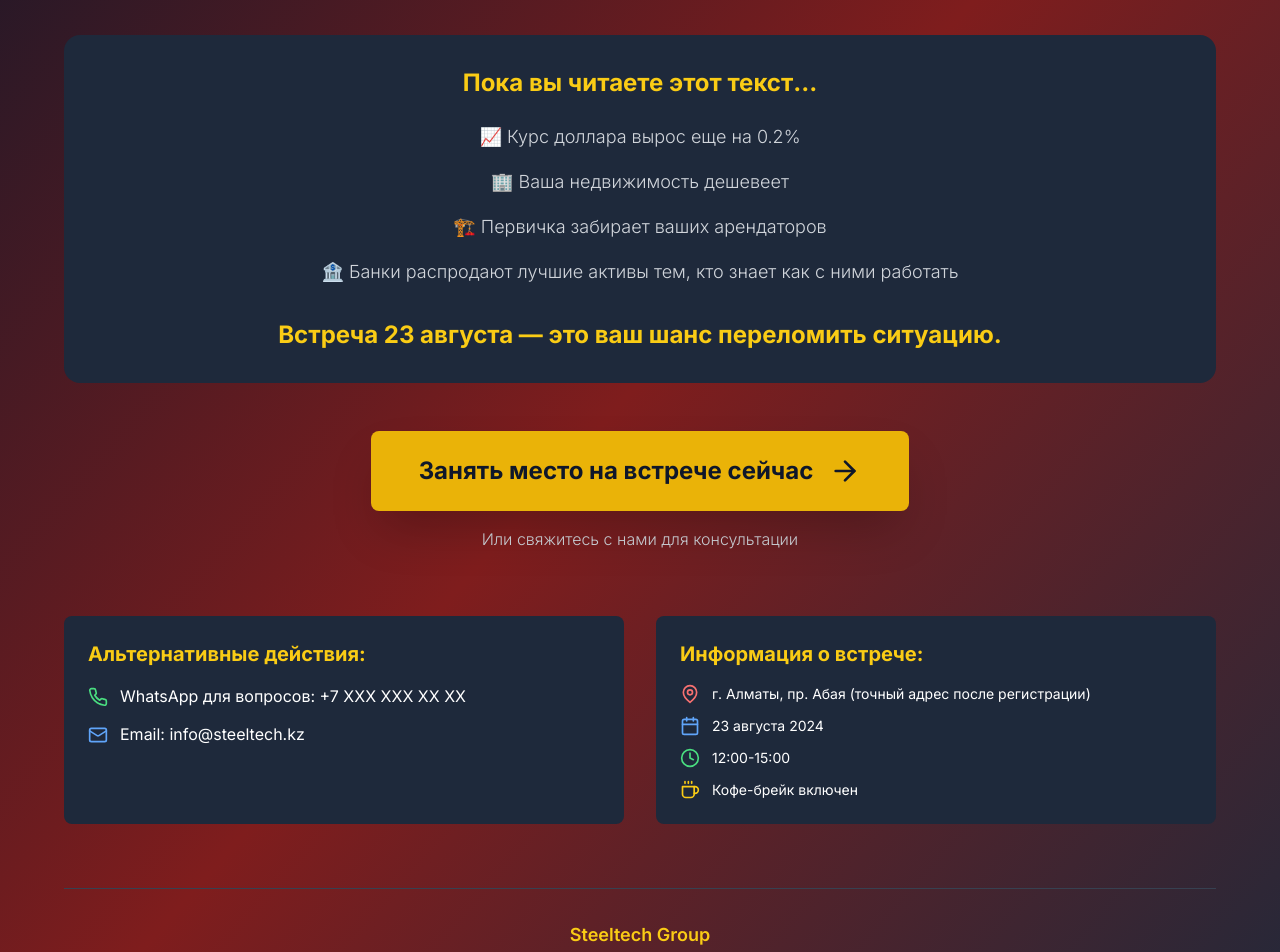
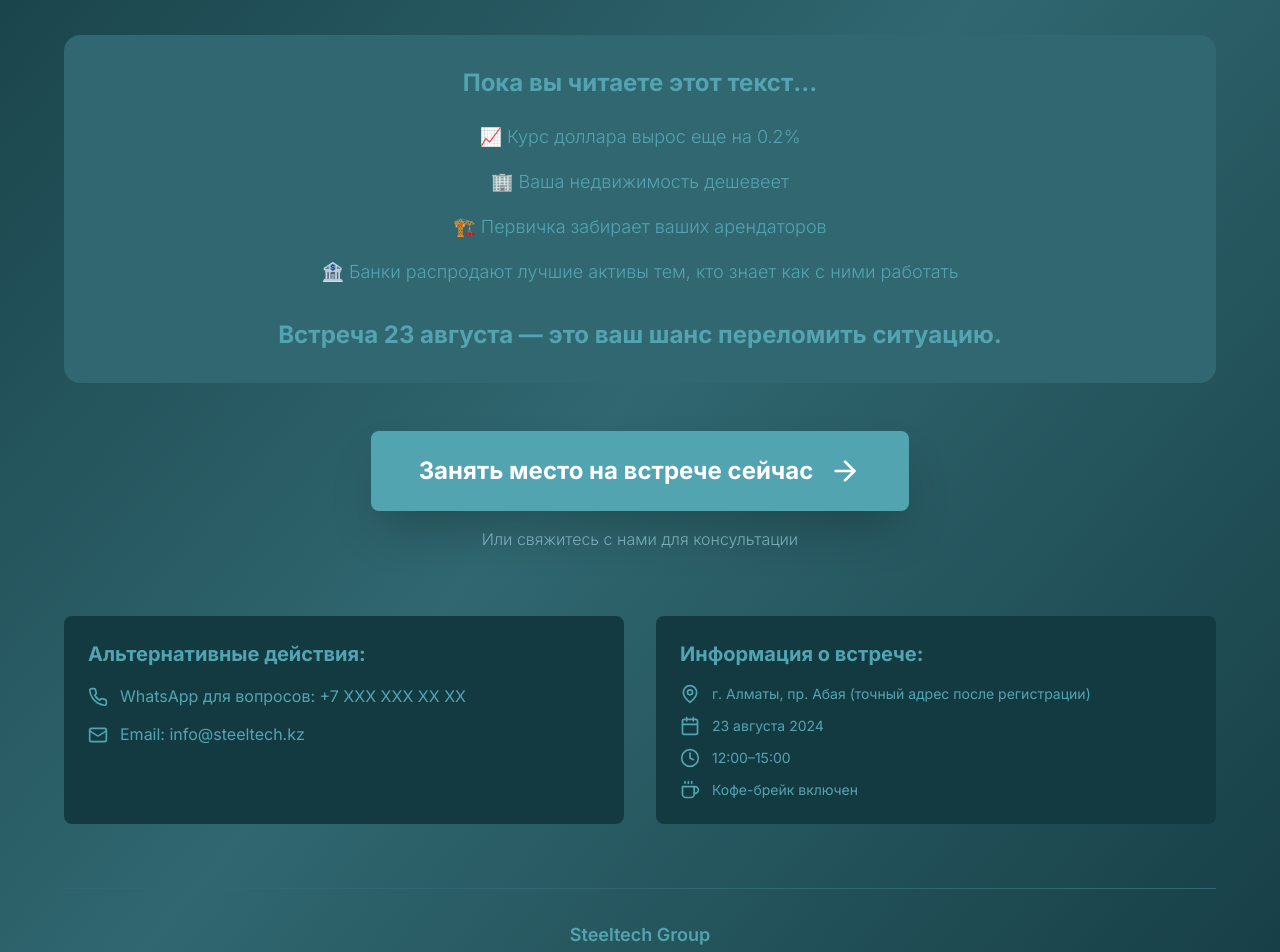
Before and after one commit to Danial992/landing, a React (Vite) app: page / in a window 1280 px wide. Shown: the part 10220-11172 px from the top of the page. Built offline with nearby package versions, Linux system fonts and the light colour scheme.

Commit message:
Update FinalCTA.tsx

```diff
--- a/src/components/FinalCTA.tsx
+++ b/src/components/FinalCTA.tsx
@@ -1,86 +1,94 @@
 import React from 'react';
-import { ArrowRight, Phone, Mail, MapPin, Calendar, Clock, Coffee } from 'lucide-react';
+import {
+  ArrowRight,
+  Phone,
+  Mail,
+  MapPin,
+  Calendar,
+  Clock,
+  Coffee,
+} from 'lucide-react';
 
 const FinalCTA: React.FC = () => {
   return (
-    <section className="py-20 px-6 bg-gradient-to-br from-slate-900 via-red-900 to-slate-800 text-white">
+    <section className="py-20 px-6 bg-gradient-to-br from-[#143A41] via-[#306770] to-[#143A41] text-white">
       <div className="max-w-6xl mx-auto">
         <div className="text-center mb-16">
           <h2 className="text-4xl lg:text-6xl font-bold mb-8 leading-tight">
-            23 августа вы либо <span className="text-yellow-400">начнете зарабатывать</span> на реконструкции,
+            23 августа вы либо <span className="text-[#53A4B1]">начнете зарабатывать</span> на реконструкции,
             <br />
-            либо продолжите <span className="text-red-400">терять деньги</span> на инфляции
+            либо продолжите <span className="text-[#38747E]">терять деньги</span> на инфляции
           </h2>
         </div>
 
-        <div className="bg-slate-800 rounded-2xl p-8 mb-12">
-          <h3 className="text-2xl font-bold text-center mb-6 text-yellow-400">
+        <div className="bg-[#306770] rounded-2xl p-8 mb-12">
+          <h3 className="text-2xl font-bold text-center mb-6 text-[#53A4B1]">
             Пока вы читаете этот текст...
           </h3>
-          <div className="space-y-4 text-lg text-gray-300 text-center max-w-4xl mx-auto">
+          <div className="space-y-4 text-lg text-[#53A4B1] text-center max-w-4xl mx-auto">
             <p>📈 Курс доллара вырос еще на 0.2%</p>
             <p>🏢 Ваша недвижимость дешевеет</p>
             <p>🏗️ Первичка забирает ваших арендаторов</p>
             <p>🏦 Банки распродают лучшие активы тем, кто знает как с ними работать</p>
           </div>
           <div className="text-center mt-8">
-            <p className="text-2xl font-bold text-yellow-400">
+            <p className="text-2xl font-bold text-[#53A4B1]">
               Встреча 23 августа — это ваш шанс переломить ситуацию.
             </p>
           </div>
         </div>
 
         <div className="text-center mb-16">
-          <button className="bg-yellow-500 hover:bg-yellow-400 text-slate-900 font-bold py-6 px-12 rounded-lg text-2xl transition-all transform hover:scale-105 inline-flex items-center space-x-4 shadow-2xl">
+          <button className="bg-[#53A4B1] hover:bg-[#38747E] text-white font-bold py-6 px-12 rounded-lg text-2xl transition-all transform hover:scale-105 inline-flex items-center space-x-4 shadow-2xl">
             <span>Занять место на встрече сейчас</span>
             <ArrowRight className="w-8 h-8" />
           </button>
-          <p className="text-gray-300 mt-4">
+          <p className="text-[#83b7c2] mt-4">
             Или свяжитесь с нами для консультации
           </p>
         </div>
 
         <div className="grid md:grid-cols-2 gap-8 mb-16">
-          <div className="bg-slate-800 rounded-lg p-6">
-            <h4 className="text-xl font-bold mb-4 text-yellow-400">Альтернативные действия:</h4>
-            <div className="space-y-3">
+          <div className="bg-[#143A41] rounded-lg p-6">
+            <h4 className="text-xl font-bold mb-4 text-[#53A4B1]">Альтернативные действия:</h4>
+            <div className="space-y-3 text-[#53A4B1]">
               <div className="flex items-center space-x-3">
-                <Phone className="w-5 h-5 text-green-400" />
+                <Phone className="w-5 h-5 text-[#53A4B1]" />
                 <span>WhatsApp для вопросов: +7 XXX XXX XX XX</span>
               </div>
               <div className="flex items-center space-x-3">
-                <Mail className="w-5 h-5 text-blue-400" />
+                <Mail className="w-5 h-5 text-[#53A4B1]" />
                 <span>Email: info@steeltech.kz</span>
               </div>
             </div>
           </div>
 
-          <div className="bg-slate-800 rounded-lg p-6">
-            <h4 className="text-xl font-bold mb-4 text-yellow-400">Информация о встрече:</h4>
-            <div className="space-y-3 text-sm">
+          <div className="bg-[#143A41] rounded-lg p-6">
+            <h4 className="text-xl font-bold mb-4 text-[#53A4B1]">Информация о встрече:</h4>
+            <div className="space-y-3 text-sm text-[#53A4B1]">
               <div className="flex items-center space-x-3">
-                <MapPin className="w-5 h-5 text-red-400" />
+                <MapPin className="w-5 h-5 text-[#53A4B1]" />
                 <span>г. Алматы, пр. Абая (точный адрес после регистрации)</span>
               </div>
               <div className="flex items-center space-x-3">
-                <Calendar className="w-5 h-5 text-blue-400" />
+                <Calendar className="w-5 h-5 text-[#53A4B1]" />
                 <span>23 августа 2024</span>
               </div>
               <div className="flex items-center space-x-3">
-                <Clock className="w-5 h-5 text-green-400" />
-                <span>12:00-15:00</span>
+                <Clock className="w-5 h-5 text-[#53A4B1]" />
+                <span>12:00–15:00</span>
               </div>
               <div className="flex items-center space-x-3">
-                <Coffee className="w-5 h-5 text-yellow-400" />
+                <Coffee className="w-5 h-5 text-[#53A4B1]" />
                 <span>Кофе-брейк включен</span>
               </div>
             </div>
           </div>
         </div>
 
-        <footer className="text-center text-gray-400 text-sm border-t border-gray-700 pt-8">
+        <footer className="text-center text-[#53A4B1] text-sm border-t border-[#306770] pt-8">
           <div className="mb-4">
-            <p className="text-lg font-semibold text-yellow-400">Steeltech Group</p>
+            <p className="text-lg font-semibold text-[#53A4B1]">Steeltech Group</p>
             <p>БИН: [указать]</p>
             <p>Лицензии на строительную деятельность</p>
           </div>
```
